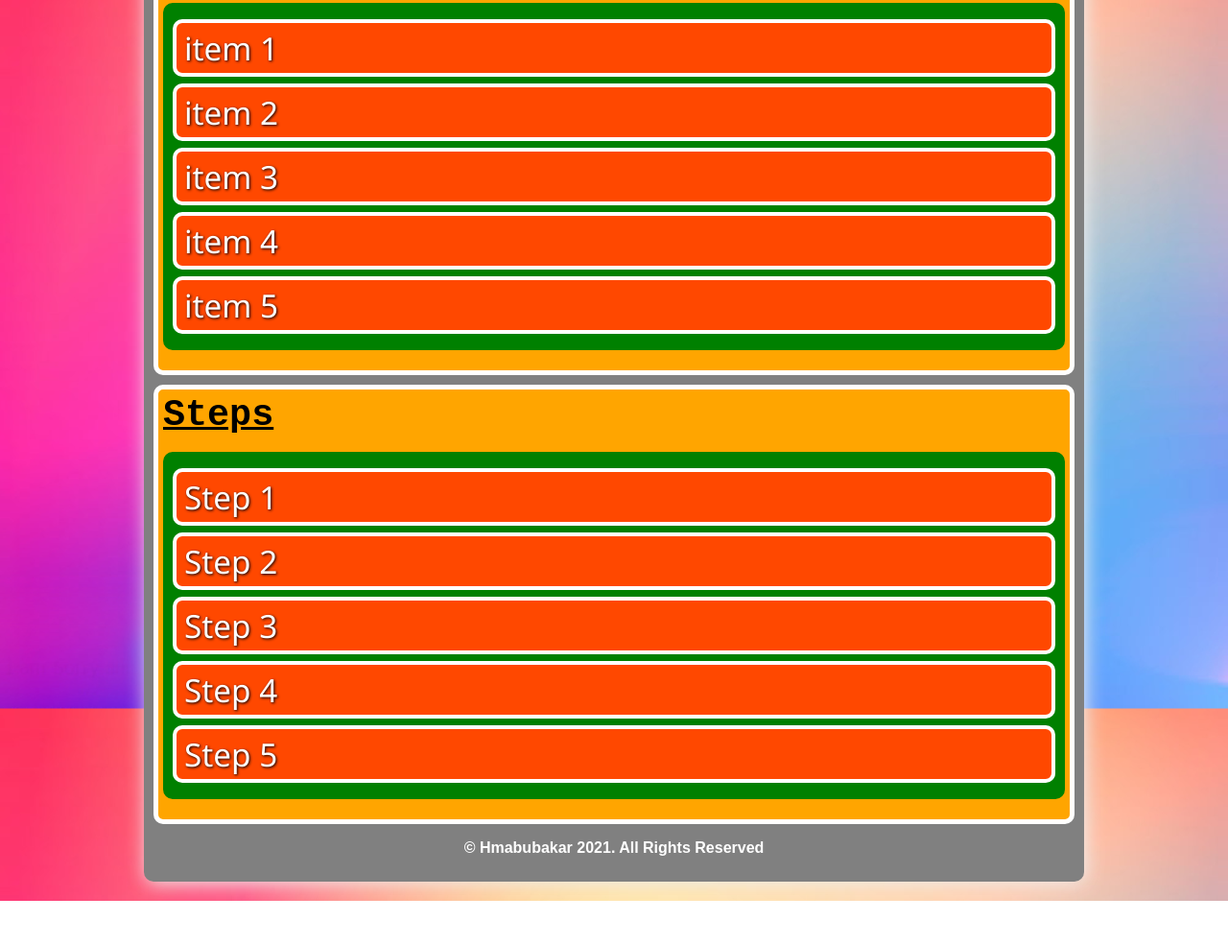
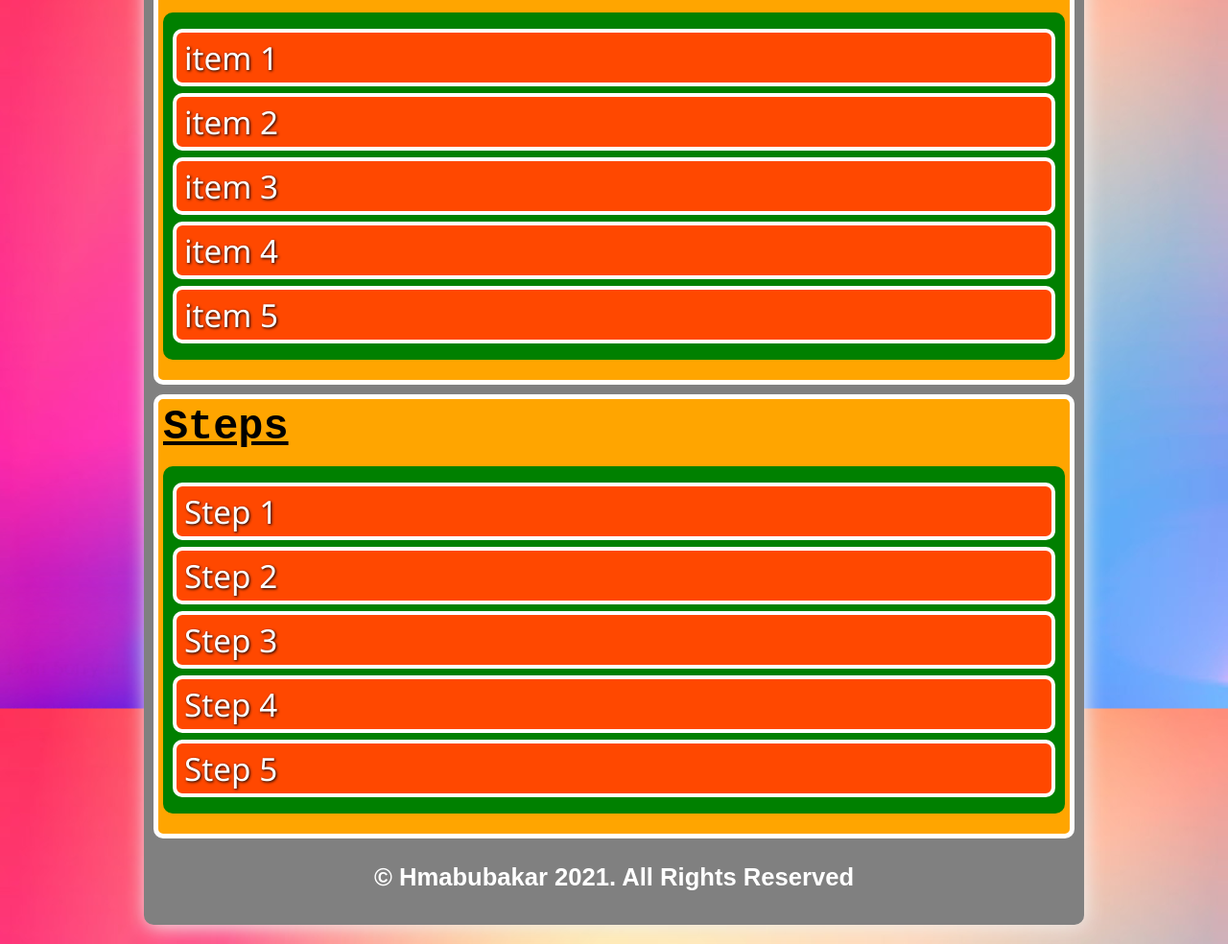
Before and after one commit to hafizmuhammadabubakar/odin-recipes, a plain HTML site: page recipes/Lemon_Thyme_Chicken_Tenders.html in a window 1280 px wide. Shown: the part 969-1953 px from the top of the page at 96% size. Before the commit the page ends 1908 px from the top, so only its background shows below. Drawn offline with Linux system fonts and the light colour scheme.

Commit message:
odin-recipe

```diff
--- a/recipes/Lemon_Thyme_Chicken_Tenders.html
+++ b/recipes/Lemon_Thyme_Chicken_Tenders.html
@@ -49,6 +49,6 @@
 			</li>
 		</ol>
 	</div>
-		<p style="color: #fff; text-align: center; font-weight: bolder"><span class="copyright">&copy</span> Hmabubakar 2021. All Rights Reserved</p>
+		<p style="color: #fff; text-align: center; font-size: 2.0vw; font-weight: bolder"><span class="copyright">&copy</span> Hmabubakar 2021. All Rights Reserved</p>
 </body>
 </html>
--- a/styles/recipestyles.css
+++ b/styles/recipestyles.css
@@ -36,7 +36,7 @@ img {
 }
 
 h2 {
-	font-size: 3.0vw;
+	font-size: 3.4vw;
 	font-family: monospace;
 	text-decoration: underline;
 	margin: 0 auto;
```
Also changed, not shown: recipes/Shrimp_Spaghetti_with_Tomato_Sauce.html (+1 -1 lines), recipes/Stuffed_Zucchini_Boats.html (+1 -1 lines).
